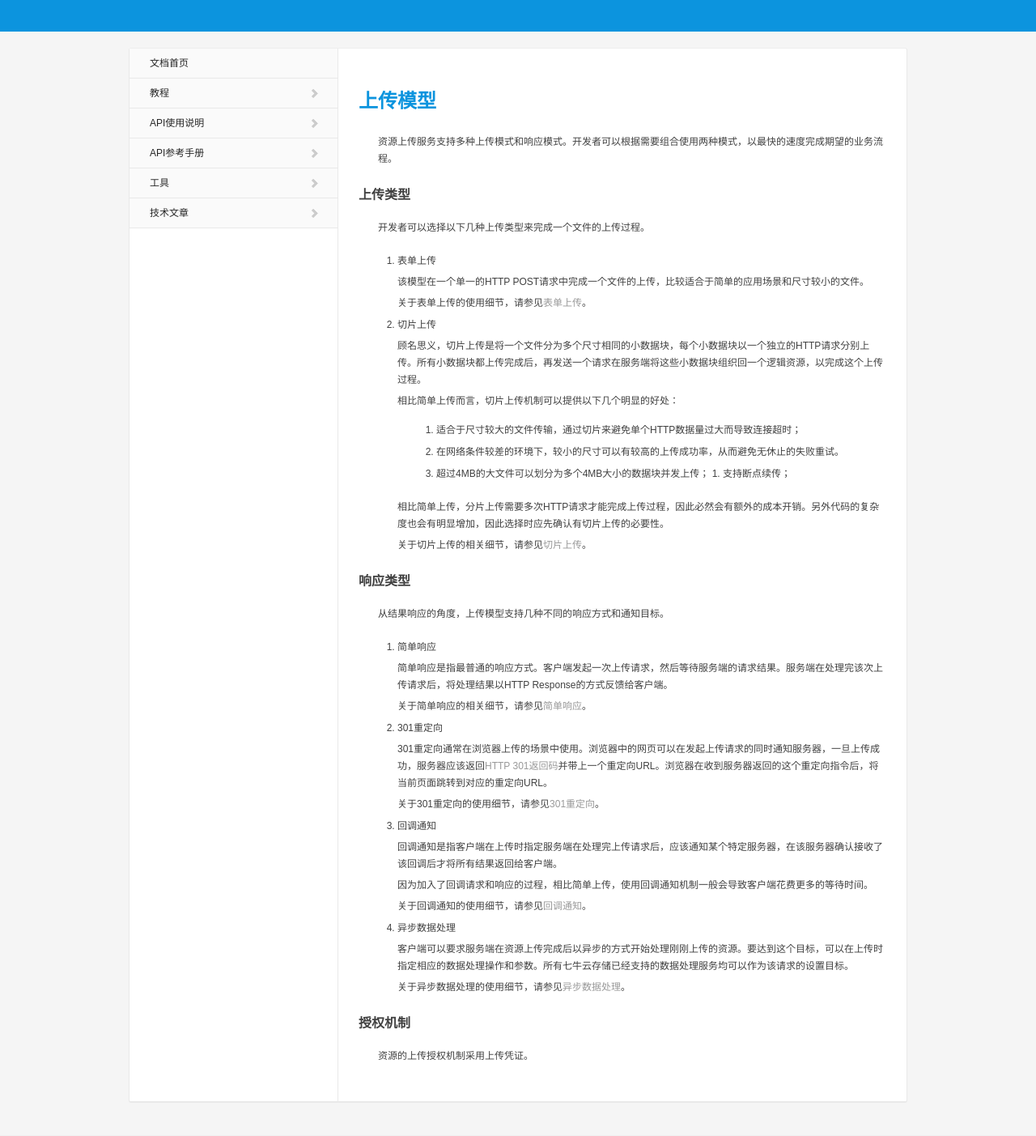
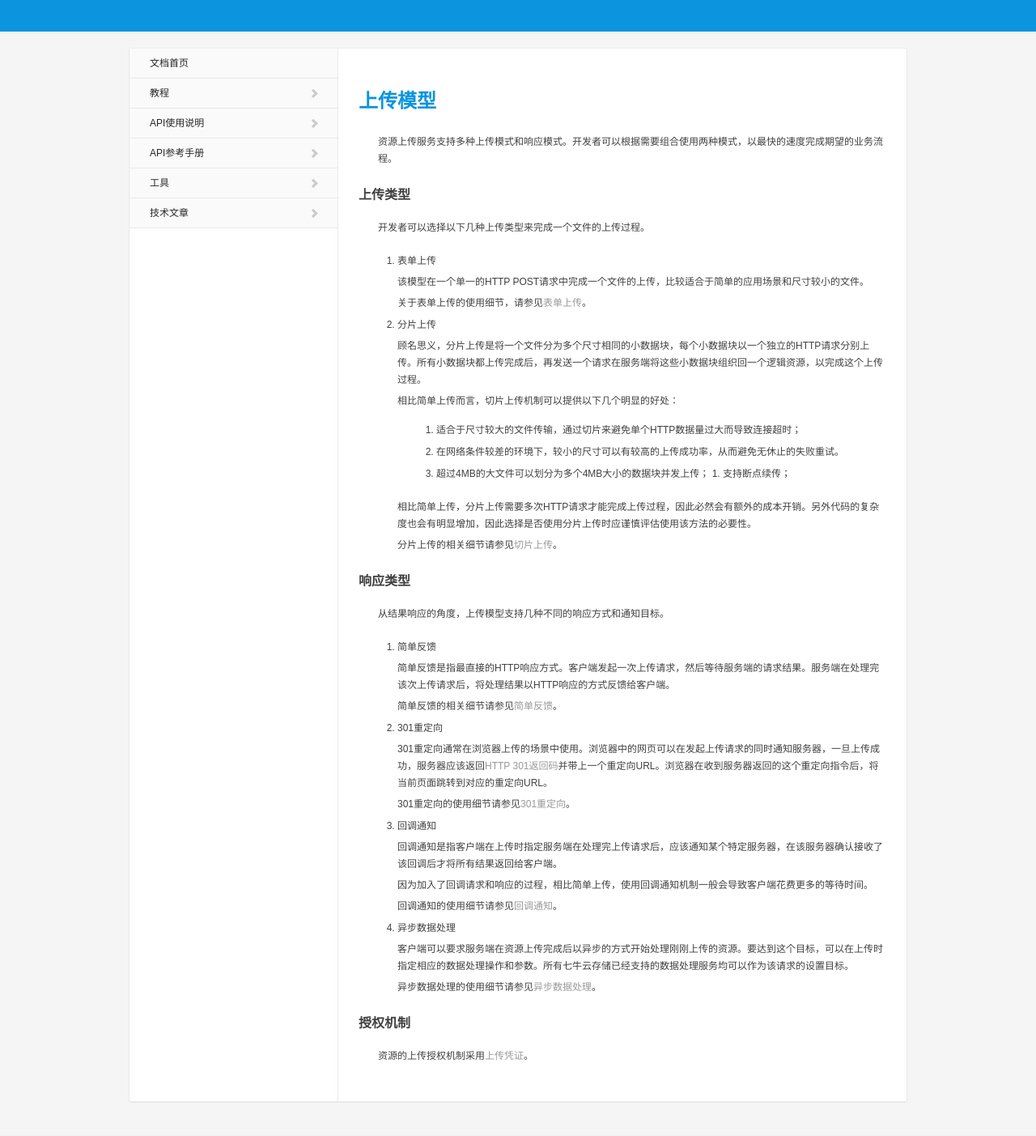
Before and after one commit to qiniu/docs.qiniu.com, a Jekyll site: the page built from docs/api/overview/up/upload-models.markdown, in a window 1280 px wide. Shown: the whole page at 81% size. Built offline with Jekyll 4.4.1, drawn with Linux system fonts in a browser that asks for light colours; nearby versions of some CDN libraries; library files that are not in the unit come from our copies.

Commit message:
Added links in upload models.

```diff
--- a/docs/api/overview/up/upload-models.markdown
+++ b/docs/api/overview/up/upload-models.markdown
@@ -17,11 +17,11 @@
 
 	该模型在一个单一的HTTP POST请求中完成一个文件的上传，比较适合于简单的应用场景和尺寸较小的文件。
 
-	关于表单上传的使用细节，请参见[表单上传]()。
+	关于表单上传的使用细节，请参见[表单上传](form-upload.html)。
 
-1. 切片上传
+1. 分片上传
 
-	顾名思义，切片上传是将一个文件分为多个尺寸相同的小数据块，每个小数据块以一个独立的HTTP请求分别上传。所有小数据块都上传完成后，再发送一个请求在服务端将这些小数据块组织回一个逻辑资源，以完成这个上传过程。
+	顾名思义，分片上传是将一个文件分为多个尺寸相同的小数据块，每个小数据块以一个独立的HTTP请求分别上传。所有小数据块都上传完成后，再发送一个请求在服务端将这些小数据块组织回一个逻辑资源，以完成这个上传过程。
 
 	相比简单上传而言，切片上传机制可以提供以下几个明显的好处：
 
@@ -29,26 +29,26 @@
 	1. 在网络条件较差的环境下，较小的尺寸可以有较高的上传成功率，从而避免无休止的失败重试。
 	1. 超过4MB的大文件可以划分为多个4MB大小的数据块并发上传；	1. 支持断点续传；
 
-	相比简单上传，分片上传需要多次HTTP请求才能完成上传过程，因此必然会有额外的成本开销。另外代码的复杂度也会有明显增加，因此选择时应先确认有切片上传的必要性。
+	相比简单上传，分片上传需要多次HTTP请求才能完成上传过程，因此必然会有额外的成本开销。另外代码的复杂度也会有明显增加，因此选择是否使用分片上传时应谨慎评估使用该方法的必要性。
 
-	关于切片上传的相关细节，请参见[切片上传]()。
+	分片上传的相关细节请参见[切片上传](chunked-upload.html)。
 
 <a name="response-types"></a>
 ## 响应类型
 
 从结果响应的角度，上传模型支持几种不同的响应方式和通知目标。
 
-1. 简单响应
+1. 简单反馈
 
-	简单响应是指最普通的响应方式。客户端发起一次上传请求，然后等待服务端的请求结果。服务端在处理完该次上传请求后，将处理结果以HTTP Response的方式反馈给客户端。
+	简单反馈是指最直接的HTTP响应方式。客户端发起一次上传请求，然后等待服务端的请求结果。服务端在处理完该次上传请求后，将处理结果以HTTP响应的方式反馈给客户端。
 
-	关于简单响应的相关细节，请参见[简单响应]()。
+	简单反馈的相关细节请参见[简单反馈](response/simple-response.html)。
 
 1. 301重定向
 
 	301重定向通常在浏览器上传的场景中使用。浏览器中的网页可以在发起上传请求的同时通知服务器，一旦上传成功，服务器应该返回[HTTP 301返回码]()并带上一个重定向URL。浏览器在收到服务器返回的这个重定向指令后，将当前页面跳转到对应的重定向URL。
 
-	关于301重定向的使用细节，请参见[301重定向]()。
+	301重定向的使用细节请参见[301重定向](response/redirect.html)。
 
 1. 回调通知
 
@@ -56,14 +56,14 @@
 
 	因为加入了回调请求和响应的过程，相比简单上传，使用回调通知机制一般会导致客户端花费更多的等待时间。
 
-	关于回调通知的使用细节，请参见[回调通知]()。
+	回调通知的使用细节请参见[回调通知](response/callback.html)。
 
 1. 异步数据处理
 
 	客户端可以要求服务端在资源上传完成后以异步的方式开始处理刚刚上传的资源。要达到这个目标，可以在上传时指定相应的数据处理操作和参数。所有七牛云存储已经支持的数据处理服务均可以作为该请求的设置目标。
 
-	关于异步数据处理的使用细节，请参见[异步数据处理]()。
+	异步数据处理的使用细节请参见[异步数据处理](response/persistent-op.html)。
 
 ## 授权机制
 
-资源的上传授权机制采用上传凭证。
+资源的上传授权机制采用[上传凭证](../security.html#upload-token)。
```
